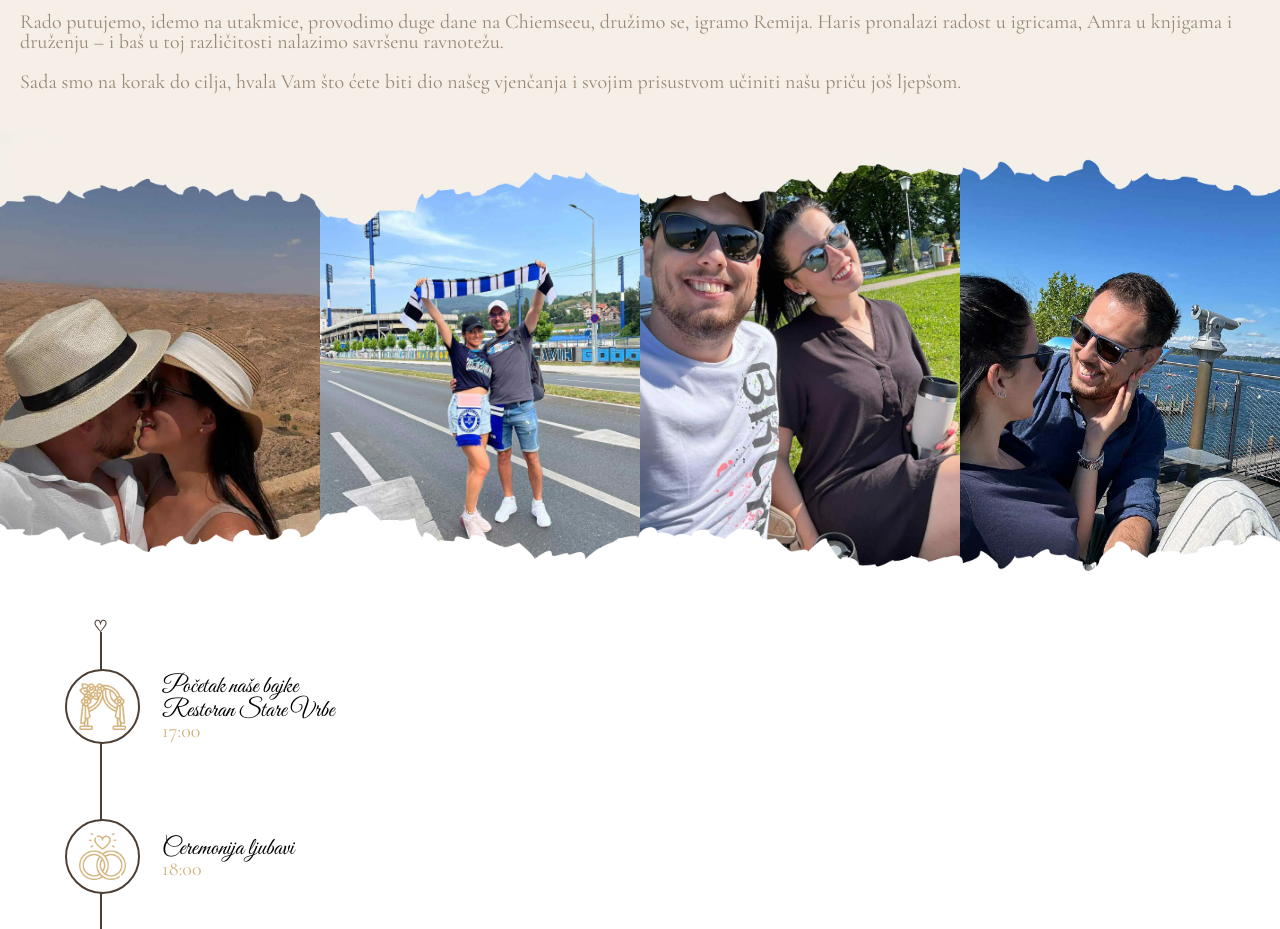
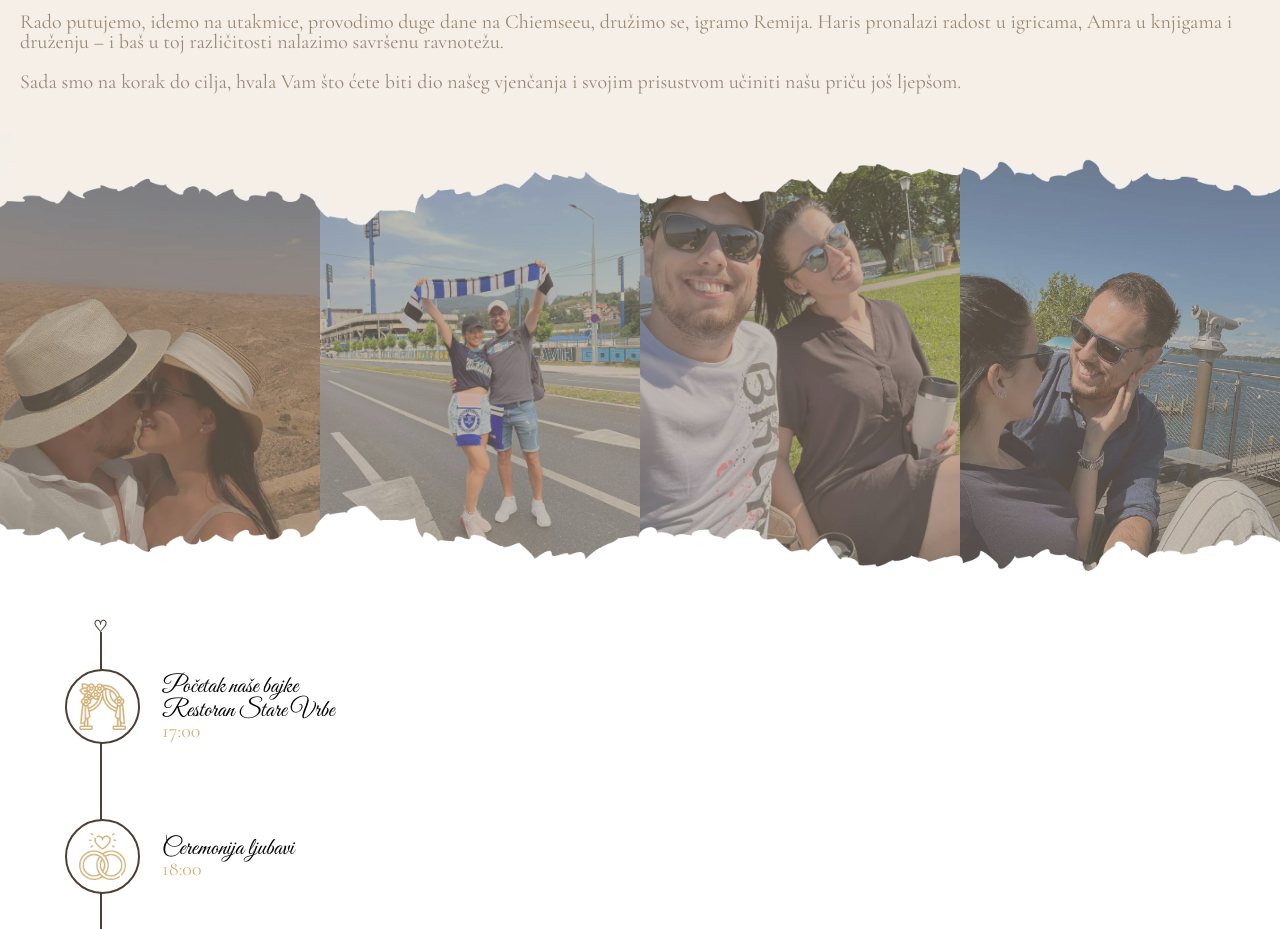
Before and after one commit to hariskablar/ceremony, a React (Vite) app: page / in a window 1280 px wide. Shown: the part 1320-2249 px from the top of the page. Built offline with nearby package versions, Linux system fonts and the light colour scheme.

Commit message:
steps animated

```diff
--- a/src/App.jsx
+++ b/src/App.jsx
@@ -10,7 +10,7 @@ function App() {
       initial={{ opacity: 0 }}
       animate={{ opacity: 1 }}
       exit={{ opacity: 0 }}
-      transition={{ duration: 2 }}
+      transition={{ duration: 1 }}
       className='relative inset-0 bg-white z-50 pointer-events-none'
     >
       <div className='h-svh w-screen overflow-hidden relative'>
--- a/src/components/AboutUs.jsx
+++ b/src/components/AboutUs.jsx
@@ -39,11 +39,12 @@ const AboutUs = () => {
         i svojim prisustvom učiniti našu priču još ljepšom.
       </p>
       <div className='flex flex-wrap flex-row z-3 relative'>
-        <img src='/paper-mask-top-beige.webp' className='absolute top-0' />
+        <img src='/paper-mask-top-beige.webp' className='absolute top-0 z-3' />
         {images.map((image, index) => (
           <img src={image} key={index} className='basis-1/4 w-1/4 ' />
         ))}
-        <img src='/paper-mask-bottom.webp' className='absolute bottom-0' />
+        <div className='bg-[#9887768c] h-full w-full z-2 absolute'></div>
+        <img src='/paper-mask-bottom.webp' className='absolute bottom-0 z-3' />
       </div>
     </div>
   );
--- a/src/components/RSVP.jsx
+++ b/src/components/RSVP.jsx
@@ -79,7 +79,7 @@ const RSVP = () => {
       initial={{ opacity: 0 }}
       animate={{ opacity: 1 }}
       exit={{ opacity: 0 }}
-      transition={{ duration: 2 }}
+      transition={{ duration: 1 }}
       className='relative inset-0'
     >
       <div className='bg-beige-1 h-screen flex flex-col justify-center'>
--- a/src/components/Step.jsx
+++ b/src/components/Step.jsx
@@ -1,17 +1,39 @@
+import { motion, scale } from 'framer-motion';
+
 const Step = ({ title, time, image }) => {
   return (
     <div
       className={`flex w-full ml-[100px] relative items-center justify-start gap-10 h-[150px] `}
     >
       <div className='h-full w-[2px] bg-beige-7'></div>
-      <div className='w-[75px] h-[75px] absolute -left-[35px] bg-white p-3 border-2 border-beige-7 rounded-full'>
+      <motion.div
+        initial={{ opacity: 0, scale: 0 }}
+        whileInView={{ opacity: 1, scale: 1 }}
+        transition={{ duration: 0.5, ease: 'easeIn', delay: 0.2 }}
+        viewport={{ once: true, amount: 0.9 }}
+        className='w-[75px] h-[75px] absolute -left-[35px] bg-white p-3 border-2 border-beige-7 rounded-full'
+      >
         <img src={image} className='relative' />
-      </div>
+      </motion.div>
       <div className='flex flex-col justify-center ml-5'>
-        <p className='caligraphy text-2xl whitespace-pre-line leading-6'>
+        <motion.p
+          initial={{ opacity: 0, x: '30px' }}
+          whileInView={{ opacity: 1, x: '0px' }}
+          transition={{ duration: 0.5, ease: 'easeInOut', delay: 0.4 }}
+          viewport={{ once: true, amount: 0.9 }}
+          className='caligraphy text-2xl whitespace-pre-line leading-6'
+        >
           {title}
+        </motion.p>
+        <p
+          initial={{ opacity: 0, x: '30px' }}
+          whileInView={{ opacity: 1, x: '0px' }}
+          transition={{ duration: 0.5, ease: 'easeInOut', delay: 0.5 }}
+          viewport={{ once: true, amount: 0.9 }}
+          className='text-xl text-beige-5 leading-4'
+        >
+          {time}
         </p>
-        <p className='text-xl text-beige-5 leading-4'>{time}</p>
       </div>
     </div>
   );
--- a/src/components/Steps.jsx
+++ b/src/components/Steps.jsx
@@ -1,29 +1,40 @@
 import Step from './Step';
+
+const stepData = [
+  {
+    title: 'Početak naše bajke\nRestoran Stare Vrbe',
+    time: '17:00',
+    image: './wedding-arch-gold.webp',
+  },
+  {
+    title: 'Ceremonija ljubavi',
+    time: '18:00',
+    image: './marriage-gold.webp',
+  },
+  {
+    title: 'Trenutak samo za nas\nPrvi ples',
+    time: '19:30',
+    image: './dance-gold.webp',
+  },
+  {
+    title: 'Slatki početak\nzajedničkog života',
+    time: '20:00',
+    image: './cake-gold.webp',
+  },
+];
 
 const Steps = () => {
   return (
     <>
       <div className='flex flex-col w-full h-auto items-stretch my-10 heart-element relative'>
-        <Step
-          title={'Početak naše bajke\nRestoran Stare Vrbe'}
-          time='17:00'
-          image='./wedding-arch-gold.webp'
-        />
-        <Step
-          title='Ceremonija ljubavi'
-          time='18:00'
-          image='./marriage-gold.webp'
-        />
-        <Step
-          title={'Trenutak samo za nas\nPrvi ples'}
-          time='19:30'
-          image='./dance-gold.webp'
-        />
-        <Step
-          title={'Slatki početak\nzajedničkog života'}
-          time='20:00'
-          image='./cake-gold.webp'
-        />
+        {stepData.map((step) => (
+          <Step
+            key={step.time}
+            title={step.title}
+            time={step.time}
+            image={step.image}
+          />
+        ))}
       </div>
     </>
   );
--- a/src/index.css
+++ b/src/index.css
@@ -36,18 +36,6 @@ html {
   font-style: normal;
 }
 
-.blob-mask {
-  mask-image: url('/public/blob.svg');
-  -webkit-mask-image: url('/public/blob.svg');
-  mask-size: cover;
-  -webkit-mask-size: cover;
-  mask-repeat: no-repeat;
-  -webkit-mask-repeat: no-repeat;
-}
-.active-image {
-  opacity: 1;
-  transition: opacity 0.7s ease forwards;
-}
 .heart-element:before {
   content: '♡';
   color: var(--color-beige-7);
```
